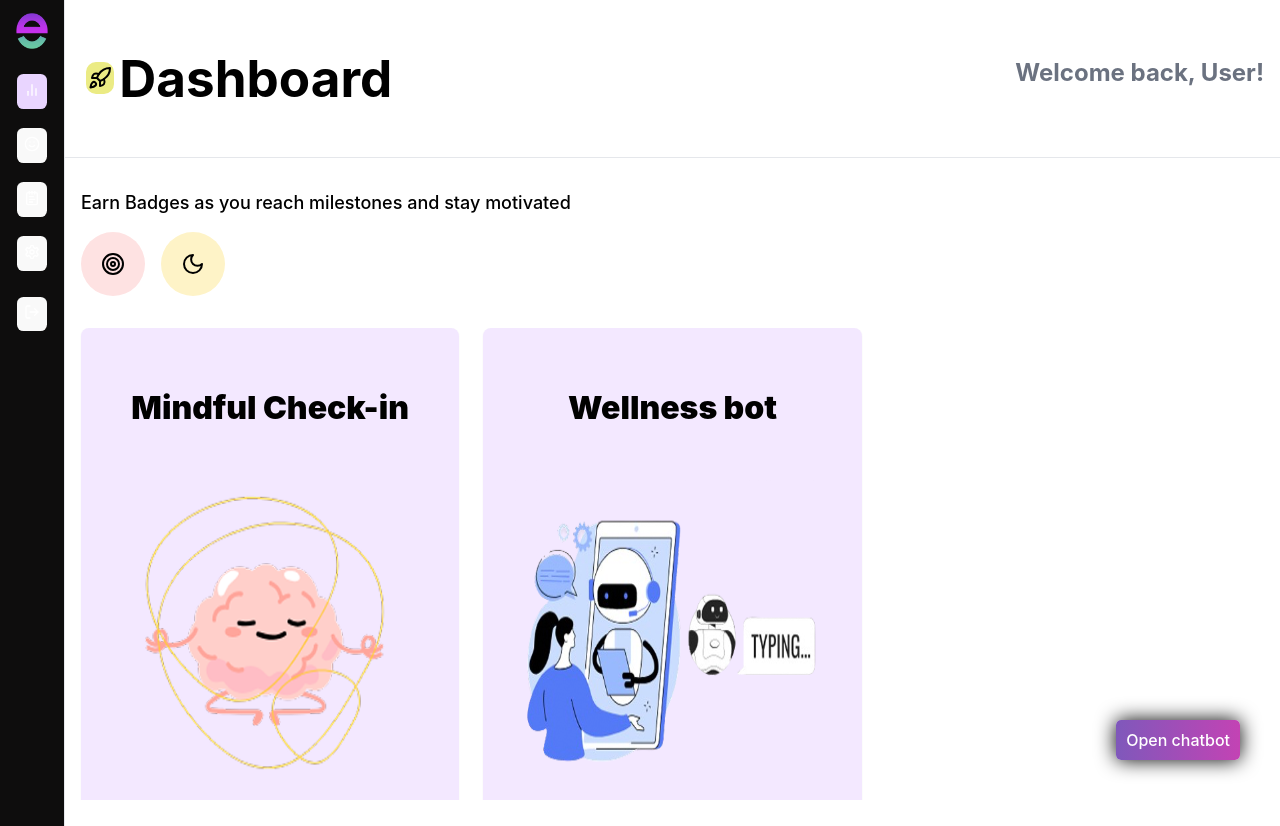
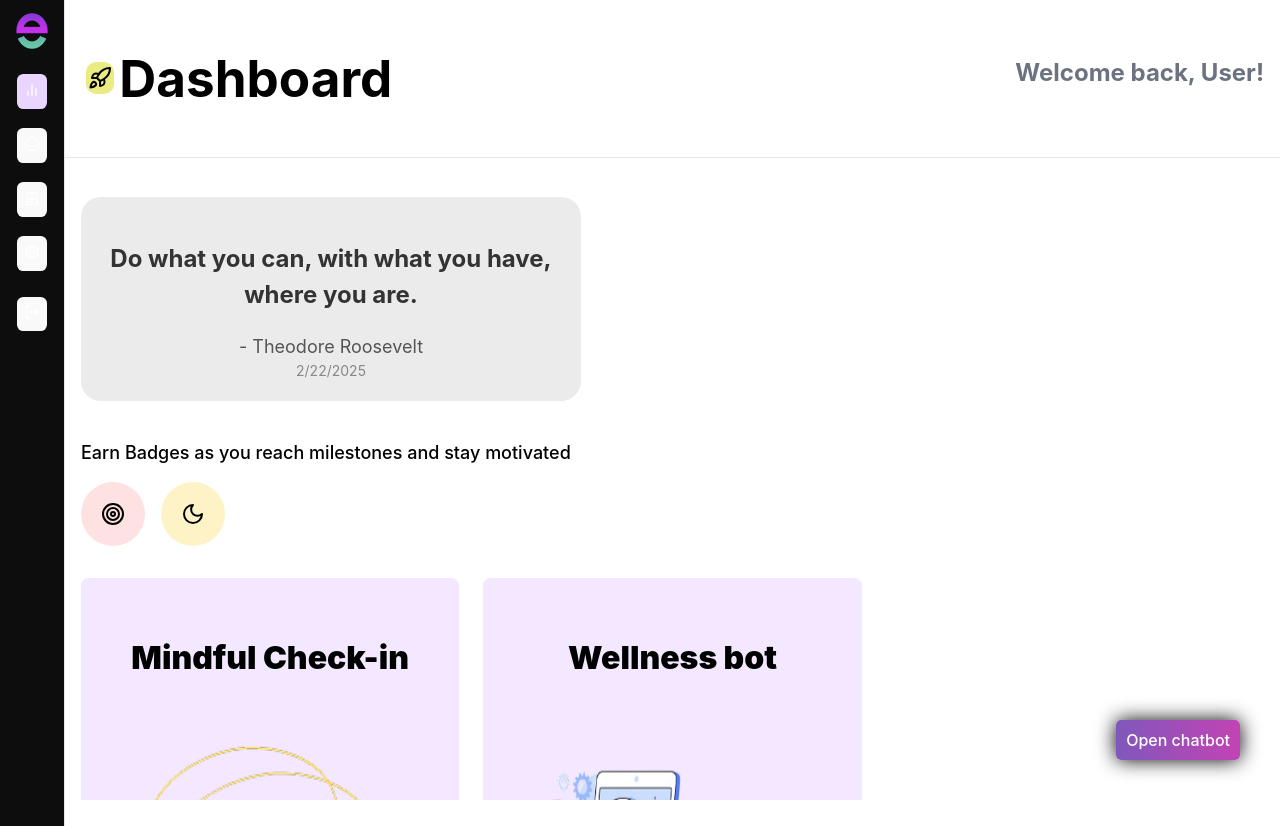
Before and after one commit to Ammar9faisal/Wellness-App, a React (Vite) app: page /dashboard in a window 1280 px wide. Built offline with nearby package versions, Linux system fonts and the light colour scheme.

Commit message:
Added daily quotes to dashboard

```diff
--- a/src/pages/dashboard.css
+++ b/src/pages/dashboard.css
@@ -169,3 +169,36 @@ html, body {  /* Resetting the default margin and padding */
     width: 100%;
     box-sizing: border-box;
 }
+
+.daily-quote {
+  height: 250px;
+  width: 500px;
+  display: flex;
+  justify-content: center;
+  align-items: center;
+}
+
+.daily-quote .overlap-group {
+  background-color: #d7d7d780;
+  border-radius: 20px;
+  padding: 20px;
+  width: 100%;
+  text-align: center;
+}
+
+.daily-quote .quote-text {
+  font-size: 24px;
+  font-weight: bold;
+  color: #333;
+  margin-bottom: 20px;
+}
+
+.daily-quote .text-wrapper {
+  font-size: 18px;
+  color: #555;
+}
+
+.daily-quote .div {
+  font-size: 14px;
+  color: #888;
+}
--- a/src/pages/dashboard.jsx
+++ b/src/pages/dashboard.jsx
@@ -1,4 +1,4 @@
-import React from 'react';
+import React, { useState, useEffect } from 'react';
 import { ArrowUpRight, Rocket, Target, Moon, PieChart, Brain, Bot } from 'lucide-react';
 import ChatBot from '../components/Chatbot.jsx';
 import Sidebar from '../components/Sidebar.jsx';
@@ -10,6 +10,20 @@ import mindfulPic from '../assets/mindfulPic.png';
 
 export default function Dashboard() {
   const navigate = useNavigate();
+
+  const quotes = [
+    { quote: "Failure is simply the opportunity to begin again, this time more intelligently.", author: "Henry Ford", date: "2/21/2025" },
+    { quote: "Do what you can, with what you have, where you are.", author: "Theodore Roosevelt", date: "2/22/2025" },
+    { quote: "Your time is limited, so don’t waste it living someone else’s life.", author: "Steve Jobs", date: "2/23/2025" }
+  ];
+
+  const [currentQuote, setCurrentQuote] = useState(quotes[0]);
+
+  useEffect(() => {
+    const randomIndex = Math.floor(Math.random() * quotes.length);
+    setCurrentQuote(quotes[randomIndex]);
+  }, []);
+
 
   return (
     console.log(stubDatabase),
@@ -26,6 +40,16 @@ export default function Dashboard() {
 
         <div className="dashboard-content">
           <ChatBot />
+
+          <section className="daily-quote">
+            <div className="overlap-group">
+              <p className="quote-text">{currentQuote.quote}</p>
+              <div className="overlap">
+                <div className="text-wrapper">- {currentQuote.author}</div>
+                <div className="div">{currentQuote.date}</div>
+              </div>
+            </div>
+          </section>
 
           <section className="dashboard-section">
             <h2 className="dashboard-section-title">Earn Badges as you reach milestones and stay motivated</h2>
```
Also changed, not shown: 1 other file (tests, documents, lock files or other folders).
